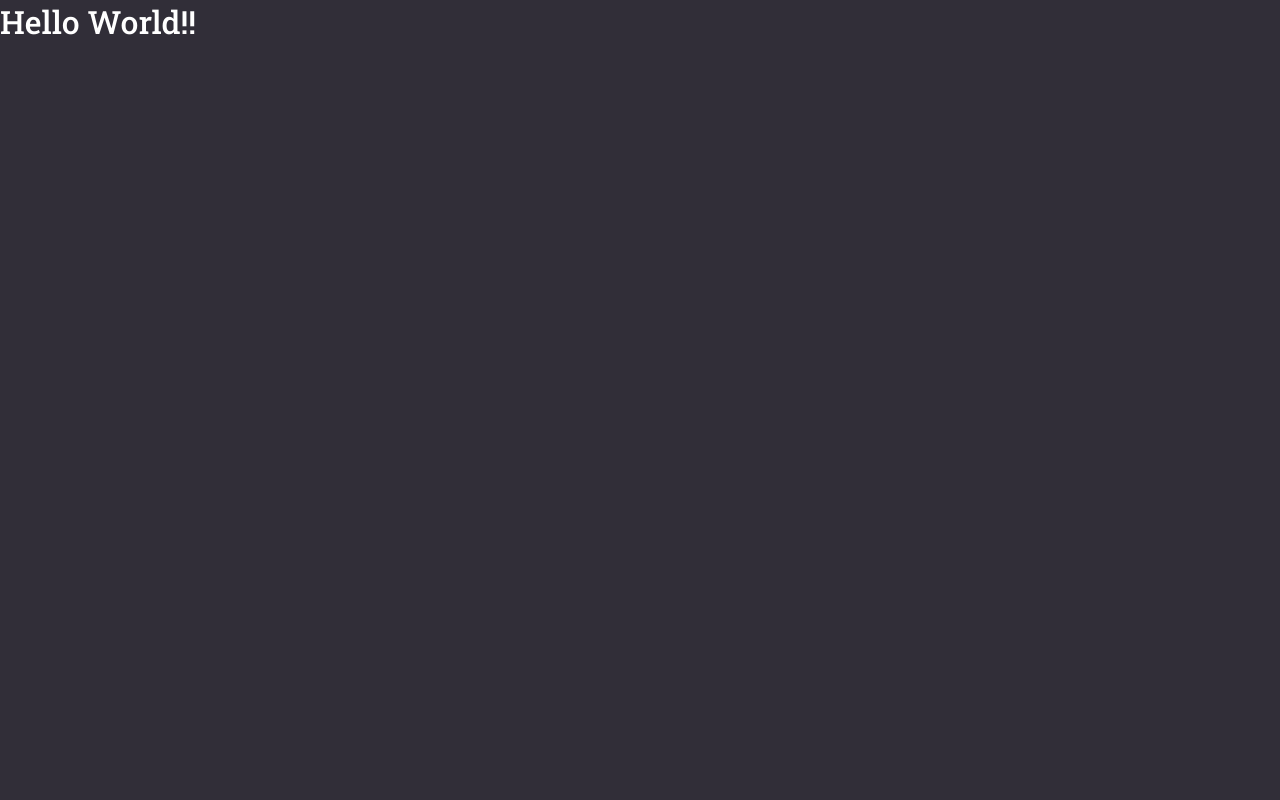
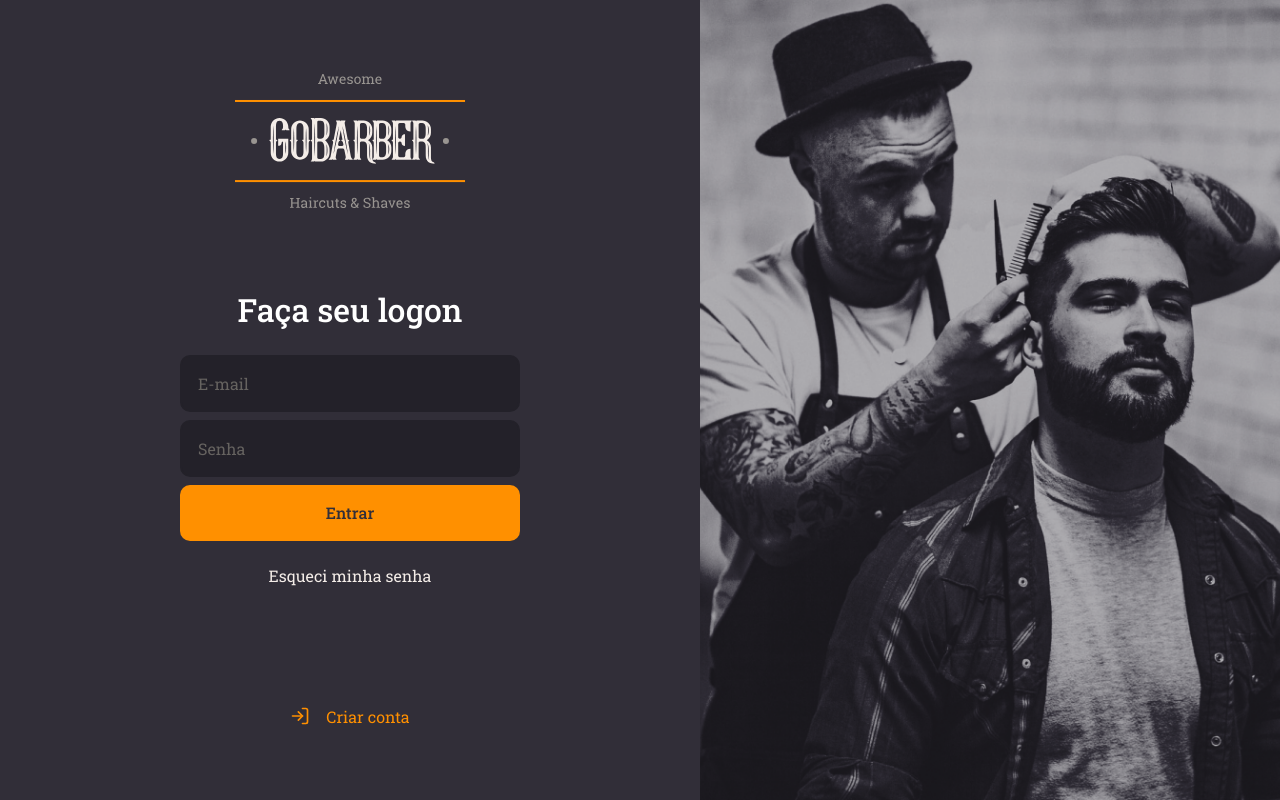
Before and after one commit to franciscojunior10/gobarber-web, a React (Create React App) app: page / in a window 1280 px wide. Built offline with nearby package versions, Linux system fonts and the light colour scheme.

Commit message:
feat: added style page SignIn.

```diff
--- a/package.json
+++ b/package.json
@@ -10,8 +10,10 @@
     "@types/node": "^12.0.0",
     "@types/react": "^16.9.0",
     "@types/react-dom": "^16.9.0",
+    "polished": "^3.6.5",
     "react": "^16.13.1",
     "react-dom": "^16.13.1",
+    "react-icons": "^3.10.0",
     "react-scripts": "3.4.1",
     "styled-components": "^5.1.1",
     "typescript": "~3.7.2"
--- a/src/App.tsx
+++ b/src/App.tsx
@@ -1,11 +1,13 @@
 import React from 'react';
+
+import SignIn from './pages/SignIn';
 
 import GlobalStyle from './styles/global';
 
 const App: React.FC = () => (
   <>
     <GlobalStyle />
-    <h1>Hello World!!</h1>
+    <SignIn />
   </>
 );
 
--- /dev/null
+++ b/src/pages/SignIn/index.tsx
@@ -0,0 +1,33 @@
+import React from 'react';
+import { FiLogIn } from 'react-icons/fi';
+
+import { Container, Content, Background } from './styles';
+
+import logo from '../../assets/logo.svg';
+
+const SignIn: React.FC = () => {
+  return (
+    <Container>
+      <Content>
+        <img src={logo} alt="Logo" />
+
+        <form action="">
+          <h1>Faça seu logon</h1>
+          <input placeholder="E-mail" />
+          <input type="password" placeholder="Senha" />
+
+          <button type="submit">Entrar</button>
+
+          <a href="forgot">Esqueci minha senha</a>
+        </form>
+
+        <a href="login">
+          <FiLogIn size={20} /> Criar conta
+        </a>
+      </Content>
+      <Background />
+    </Container>
+  );
+};
+
+export default SignIn;
--- /dev/null
+++ b/src/pages/SignIn/styles.ts
@@ -0,0 +1,108 @@
+import styled from 'styled-components';
+import { shade } from 'polished';
+
+import signInBackground from '../../assets/sign-in-background.png';
+
+export const Container = styled.div`
+  height: 100vh;
+
+  display: flex;
+  align-items: stretch;
+`;
+
+export const Content = styled.div`
+  display: flex;
+  flex-direction: column;
+  align-items: center;
+
+  place-content: center;
+
+  width: 100%;
+  max-width: 700px;
+
+  form {
+    margin: 80px 0;
+    width: 340px;
+    text-align: center;
+
+    h1 {
+      margin-bottom: 24px;
+    }
+
+    input {
+      background: #232129;
+      border-radius: 10px;
+      border: 2px solid #232129;
+      color: #f4ede8;
+
+      padding: 16px;
+      width: 100%;
+
+      &::placeholder {
+        color: #666360;
+      }
+
+      & + input {
+        margin-top: 8px;
+      }
+    }
+
+    button {
+      background: #ff9000;
+      border-radius: 10px;
+      color: #312e38;
+      border: 0;
+      height: 56px;
+      font-weight: 500;
+
+      margin-top: 8px;
+      padding: 0 16px;
+      width: 100%;
+
+      transition: background-color 0.2s;
+
+      &:hover {
+        background: ${shade(0.2, '#ff9000')};
+      }
+    }
+
+    a {
+      text-decoration: none;
+      color: #f4ede8;
+      display: block;
+      margin-top: 24px;
+
+      transition: color 0.2s;
+
+      &:hover {
+        color: ${shade(0.2, '#f4ede8')};
+      }
+    }
+  }
+
+  > a {
+    color: #ff9000;
+    text-decoration: none;
+    display: block;
+    margin-top: 40px;
+
+    display: flex;
+    align-items: center;
+
+    svg {
+      margin-right: 16px;
+    }
+
+    transition: color 0.2s;
+
+    &:hover {
+      color: ${shade(0.2, '#ff9000')};
+    }
+  }
+`;
+
+export const Background = styled.div`
+  flex: 1;
+  background: url(${signInBackground}) no-repeat center;
+  background-size: cover;
+`;
```
Also changed, not shown: 1 other file (tests, documents, lock files or other folders).
